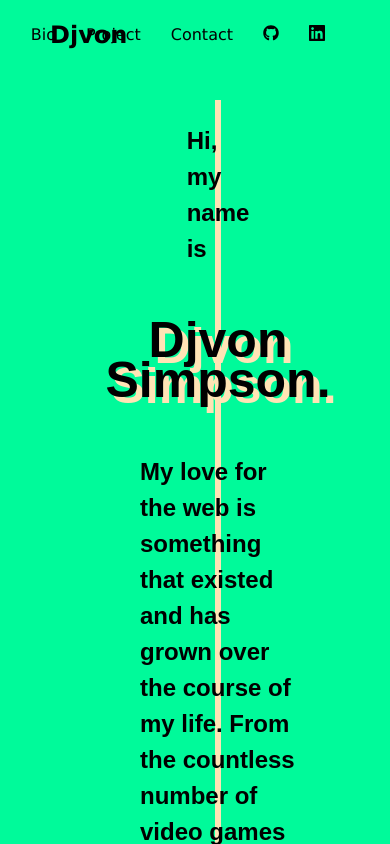
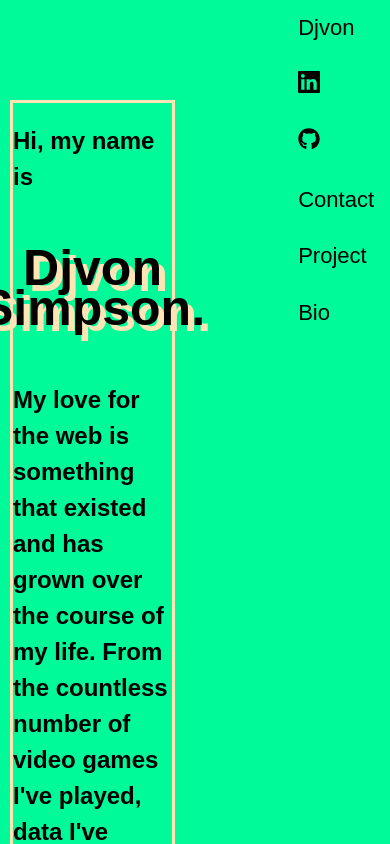
Before and after one commit to dsimp/Djvon-Portfolio, a React (Create React App) app: page / in a window 390 px wide. Built offline with nearby package versions, Linux system fonts and the light colour scheme.

Commit message:
media query changes and updates

```diff
--- a/src/App.css
+++ b/src/App.css
@@ -1,78 +1,25 @@
-.heady {
-  display: flex;
-  -webkit-box-pack: justify;
-  justify-content: space-between;
-  -webkit-box-align: center;
-  align-items: center;
-  position: fixed;
-  top: 0px;
-  z-index: 11;
-  padding: 0px 50px;
-  width: 100%;
-  height: var(--nav-height);
-  background-color: mediumspringgreen;
-  backdrop-filter: blur(10px);
-  transition: var(--transition);
-  filter: none !important;
-  pointer-events: auto !important;
-  user-select: auto !important;
-  font-family: "Lucida Sans", "Lucida Sans Regular", "Lucida Grande",
-    "Lucida Sans Unicode", Geneva, Verdana, sans-serif;
+nav ul li {
+  display: inline;
 }
 
-.navy {
-  display: flex;
-  -webkit-box-pack: justify;
-  justify-content: space-between;
-  -webkit-box-align: center;
-  align-items: center;
-  position: relative;
-  width: 100%;
-  color: var(--lightest-slate);
-  font-family: var(--font-mono);
-  counter-reset: item 0;
-  z-index: 12;
+nav li a {
+  color: black;
+  text-align: center;
+  padding: 14px 16px;
+  text-decoration: none;
 }
 
-.navlist {
-  position: absolute;
-  display: flex;
-  -webkit-box-align: center;
-  align-items: center;
-  right: 100px;
+nav ul {
+  list-style-type: none;
+  margin: 0;
+  padding: 0;
+  overflow: hidden;
+  font-size: 22px;
+  font-family: sans-serif;
+  z-index: 5;
 }
 
-.navlist ul {
-  display: flex;
-  -webkit-box-pack: justify;
-  justify-content: space-between;
-  -webkit-box-align: center;
-  align-items: center;
-  padding: 0px;
-  margin: 0px;
-  list-style: none;
-}
-
-ul {
-  margin-block-start: 1em;
-  margin-block-end: 1em;
-  margin-inline-start: 0px;
-  margin-inline-end: 0px;
-  padding-inline-start: 40px;
-}
-
-.navlist ul li {
-  margin: 0px 5px;
-  margin-top: 0px;
-  margin-right: 5px;
-  margin-bottom: 0px;
-  margin-left: 5px;
-  position: relative;
-  counter-increment: item 1;
-  font-size: var(--fz-xs);
-}
-
-.navlist a:hover {
+nav ul a:hover {
   color: moccasin;
   background-color: black;
 }
@@ -86,21 +33,12 @@ a {
   display: inline-block;
   text-decoration: none;
   text-decoration-line: none;
-  text-decoration-thickness: initial;
   text-decoration-style: initial;
   text-decoration-color: initial;
   text-decoration-skip-ink: auto;
   color: inherit;
   position: relative;
   transition: var(--transition);
-}
-
-.navlist ul li a {
-  padding: 10px;
-  padding-top: 10px;
-  padding-right: 10px;
-  padding-bottom: 10px;
-  padding-left: 10px;
 }
 
 #container {
@@ -202,8 +140,9 @@ a {
 
 #smile {
   position: relative;
-  height: 300px;
+  height: auto;
   border-radius: 25px;
+  width: 75%;
 }
 
 .skills {
@@ -219,7 +158,8 @@ a {
 }
 
 .project-div {
-  display: block;
+  display: flex;
+  flex-direction: column;
   position: relative;
   text-align: center;
   top: 105px;
@@ -260,10 +200,11 @@ a {
 
 .gift {
   position: relative;
-  width: 1px;
+  width: 75%;
   animation-name: video;
   animation-duration: 2s;
   animation-fill-mode: forwards;
+  height: auto;
 }
 
 .go {
@@ -296,21 +237,11 @@ a {
 .live {
   display: block;
   position: relative;
-  right: 500px;
-  bottom: -51px;
-  animation-name: levitate;
-  animation-duration: 3s;
-  animation-fill-mode: forwards;
 }
 
 .github {
   display: block;
   position: relative;
-  left: 500px;
-  bottom: -1px;
-  animation-name: elevate;
-  animation-duration: 3s;
-  animation-fill-mode: forwards;
 }
 
 .lid1 {
@@ -319,80 +250,6 @@ a {
 
 .lid2 {
   display: none;
-}
-
-@keyframes levitate {
-  1% {
-    bottom: -33px;
-  }
-  10% {
-    bottom: -15px;
-  }
-
-  20% {
-    bottom: 3px;
-  }
-
-  30% {
-    bottom: 21px;
-  }
-  40% {
-    bottom: 39px;
-  }
-  50% {
-    bottom: 57px;
-  }
-  60% {
-    bottom: 75px;
-  }
-  70% {
-    bottom: 93px;
-  }
-  80% {
-    bottom: 129px;
-  }
-  90% {
-    bottom: 150px;
-  }
-  100% {
-    bottom: 180px;
-  }
-}
-
-@keyframes elevate {
-  1% {
-    bottom: 20px;
-  }
-  10% {
-    bottom: 40px;
-  }
-  20% {
-    bottom: 50px;
-  }
-  30% {
-    bottom: 60px;
-  }
-  40% {
-    bottom: 70px;
-  }
-  50% {
-    bottom: 90px;
-  }
-  60% {
-    bottom: 110px;
-  }
-  70% {
-    bottom: 130px;
-  }
-  80% {
-    bottom: 160px;
-  }
-  90% {
-    bottom: 180px;
-  }
-  100% {
-    bottom: 200px;
-  }
 }
 
 section {
@@ -420,3 +277,30 @@ li:hover img {
   flex-direction: column;
   align-items: center;
 }
+
+.linkedin-quotes {
+  display: none;
+}
+
+@media only screen and (max-width: 900px) {
+  .skills {
+    display: flex;
+    flex-direction: column;
+  }
+}
+
+@media only screen and (max-width: 765px) {
+  nav ul {
+    position: fixed;
+    right: 0px;
+    font-size: 22px;
+    font-family: sans-serif;
+  }
+  nav ul li {
+    display: block;
+  }
+
+  .intro-div {
+    margin: 100px 215px 100px 10px;
+  }
+}
--- a/src/Components/Bio.js
+++ b/src/Components/Bio.js
@@ -9,14 +9,12 @@ const Bio = () => {
       <h2>
         My love for the web is something that existed and has grown over the
         course of my life. From the countless number of video games I've played,
-        data I've researched and shopping convenience The impact it has on my
-        life (maybe all lives) is astronomical, so much that it inspired me to
-        learn how to contribute. Now,
+        data I've researched and the convenience of online shopping, the impact
+        it has on my life (maybe all lives) is astronomical, so much that it
+        inspired me to learn how to contribute. Now,
       </h2>
       <h1> I'm a developer!</h1>
-      <div>
-        <img id="smile" src={Djvon} alt=""></img>
-      </div>
+      <img id="smile" src={Djvon} alt=""></img>
       <section className="skill-sect">
         <p>
           Based in Chicago, IL. Thanks to Pluralsight, Udemy, Youtube and the
--- a/src/Components/Navigation.js
+++ b/src/Components/Navigation.js
@@ -4,22 +4,16 @@ import { GrLinkedin } from "react-icons/gr";
 
 const Navigation = () => {
   return (
-    <header className="heady">
-      <nav className="navy">
-        <div>
-          <h2>Djvon</h2>
-        </div>
-        <div className="navlist">
+    <nav>
       <ul>
         <li>
-              <a href="#bio"> Bio</a>
+          <a href="https://github.com/dsimp">Djvon</a>
         </li>
         <li>
           {" "}
-              <a href="#project">Project</a>
-            </li>
-            <li>
-              <a href="#connect">Contact</a>
+          <a href="https://www.linkedin.com/feed/?trk=guest_homepage-basic_nav-header-signin">
+            <GrLinkedin />
+          </a>
         </li>
         <li>
           {" "}
@@ -28,15 +22,17 @@ const Navigation = () => {
           </a>
         </li>
         <li>
+          <a href="#connect">Contact</a>
+        </li>
+        <li>
           {" "}
-              <a href="https://www.linkedin.com/feed/?trk=guest_homepage-basic_nav-header-signin">
-                <GrLinkedin />
-              </a>
+          <a href="#project">Project</a>
+        </li>
+        <li>
+          <a href="#bio"> Bio</a>
         </li>
       </ul>
-        </div>
     </nav>
-    </header>
   );
 };
 
--- a/src/Components/Slideshow.css
+++ b/src/Components/Slideshow.css
@@ -55,3 +55,22 @@ input[name="r"] {
 #r3:checked ~ .s1 {
   margin-left: -40%;
 }
+
+.quotes {
+  line-height: 2;
+}
+
+@media only screen and (max-width: 865px) {
+  .slides {
+    display: none;
+  }
+  .navigation {
+    display: none;
+  }
+  .linkedin-quotes {
+    display: block;
+  }
+  .slide img {
+    display: none;
+  }
+}
--- a/src/Components/Slideshow.js
+++ b/src/Components/Slideshow.js
@@ -40,6 +40,20 @@ const Slideshow = () => {
         <label htmlFor="r2" className="bar"></label>
         <label htmlFor="r3" className="bar"></label>
       </div>
+      <div className="linkedin-quotes">
+        <h2>According to LinkedIn I...</h2>
+        <ul className="quotes">
+          <li>
+            <q>Scored in the top 15% of 1.1M Javascript assessments</q>
+          </li>
+          <li>
+            <q>Scored in the top 15% of 1M CSS assessments</q>
+          </li>
+          <li>
+            <q>Scored in the top 30% of 345K React.js assessments</q>
+          </li>
+        </ul>
+      </div>
     </div>
   );
 };
```
Lines whose indentation alone changed are shown as unchanged.
